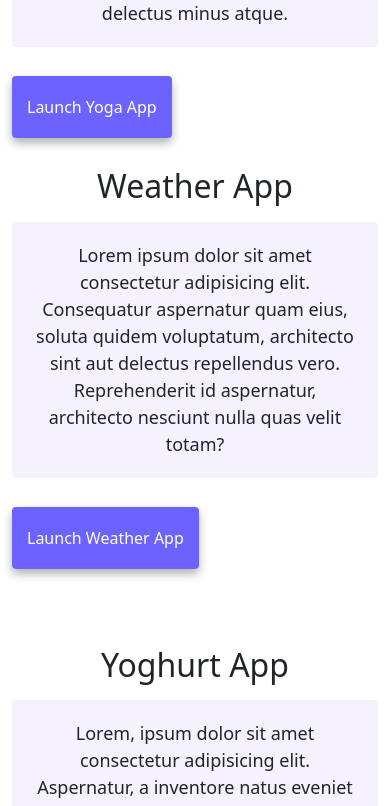
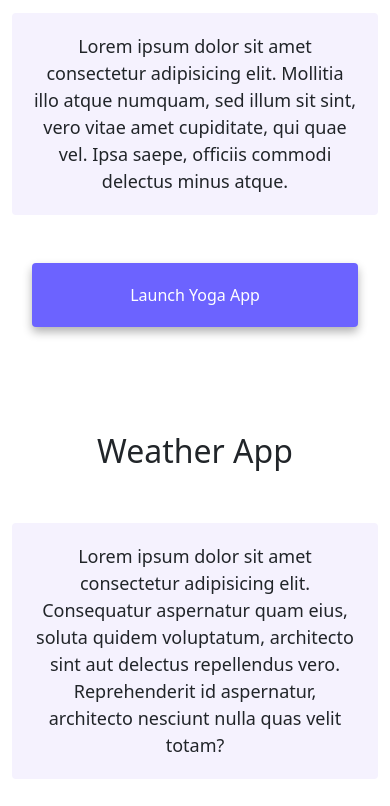
Before and after one commit to Theresa7777/Theresa, a plain HTML site: page index.html in a window 390 px wide. Shown: the part 703-1509 px from the top of the page. Drawn offline with nearby package versions, Linux system fonts and the light colour scheme.

Commit message:
worked on more css styling on media

```diff
--- a/style.css
+++ b/style.css
@@ -113,13 +113,15 @@ p {
   h2 {
     font-size: 32px;
     text-align: center;
+    margin-top: 20px;
+    line-height: 3.5;
   }
 
   p {
     text-align: center;
   }
 
-  .project {
+  .project-link {
     display: block;
     text-align: center;
     margin: 0 20px;
```
